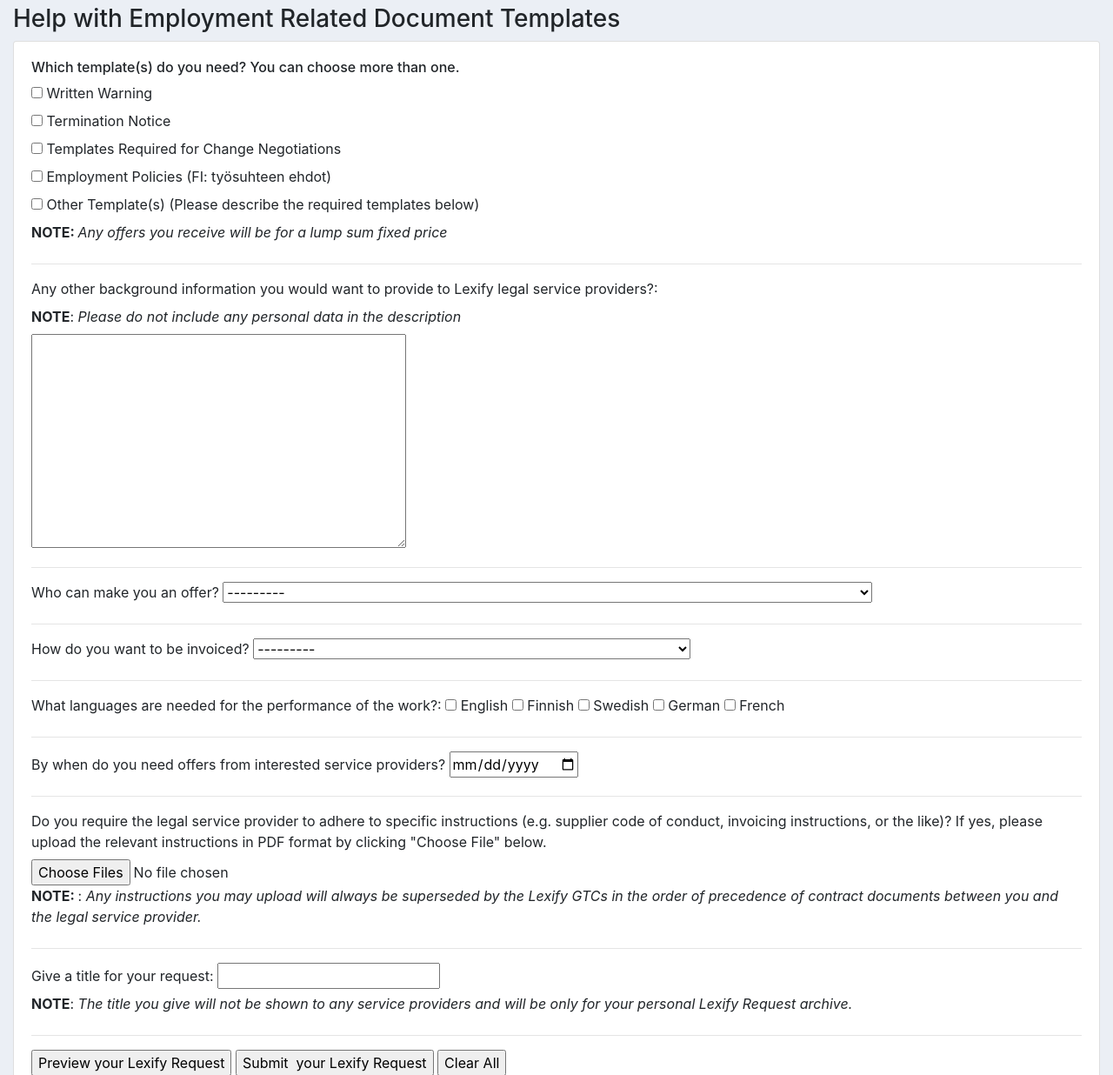
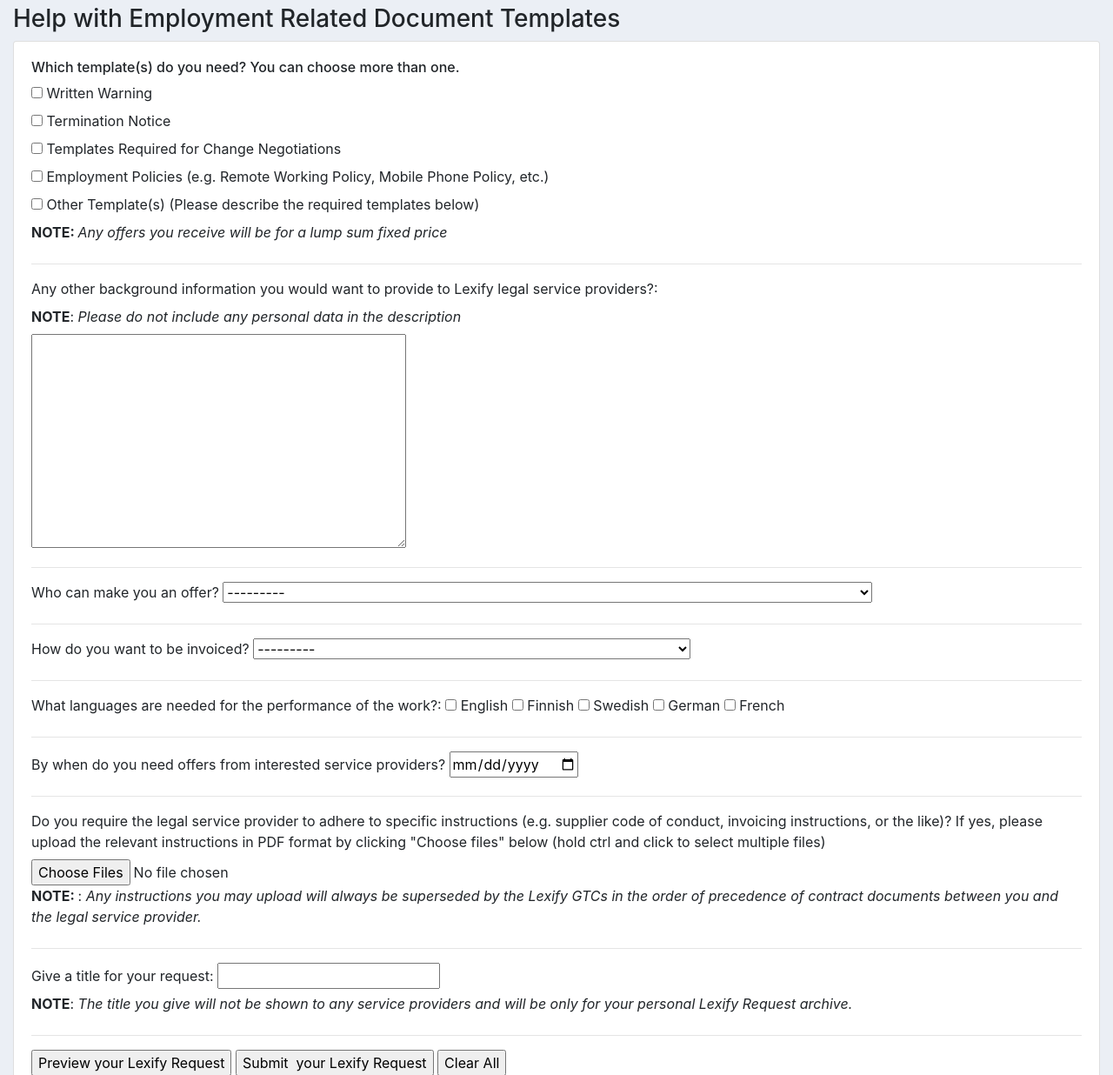
Before and after one commit to 9NickNack9/lexify-project, a Django app: page /employment_documents/ in a window 1280 px wide. Shown: the part 317-1553 px from the top of the page at 87% size. Run offline with Django 3.2, Linux system fonts and the light colour scheme; the visitor is signed in with stand-in values (Sample User, id 1); parts of the project's set-up code (start-up, migrations or seed data) failed here and were passed over; some libraries are stand-ins or nearby versions.

Commit message:
Kirsin kommentit

```diff
--- a/accounts/templates/accounts/employment_documents.html
+++ b/accounts/templates/accounts/employment_documents.html
@@ -104,7 +104,7 @@
 					<input type="checkbox" name="employment_docTemplate" value="YT-menettelydokkarit" id="employment_changeneg">
 					<label for="employment_changeneg">Templates Required for Change Negotiations</label><br>
 					<input type="checkbox" name="employment_docTemplate" value="Employment Policies" id="employment_policies">
-					<label for="employment_policies">Employment Policies (FI: työsuhteen ehdot)</label><br>
+					<label for="employment_policies">Employment Policies (e.g. Remote Working Policy, Mobile Phone Policy, etc.)</label><br>
 					<input type="checkbox" name="employment_docTemplate" value="Muuta" id="employment_other">
 					<label for="employment_ytMenDok">Other Template(s) (Please describe the required templates below)</label><br>
 					<label><strong>NOTE: </strong><i>Any offers you receive will be for a lump sum fixed price</i></label>
@@ -142,10 +142,10 @@
 					{{ form.b2bDate }}
 					<br>
 					<hr>
-					<label for="doc">Do you require the legal service provider to adhere to specific instructions (e.g. supplier code of conduct, invoicing instructions, or the like)? If yes, please upload the relevant instructions in PDF format by clicking "Choose File" below.</label><br>
+					<label for="doc">Do you require the legal service provider to adhere to specific instructions (e.g. supplier code of conduct, invoicing instructions, or the like)? If yes, please upload the relevant instructions in PDF format by clicking "Choose files" below (hold ctrl and click to select multiple files)</label><br>
 					<input type="file" name="doc" id="doc" accept=".pdf" multiple>
 					<br>
-					<label><strong>NOTE: </strong>: <i>Any instructions you may upload will always be superseded by  the Lexify GTCs in the order of precedence of contract documents between you and the legal service provider.</i></label>
+					<label><strong>NOTE: </strong>: <i>Any instructions you may upload will always be superseded by the Lexify GTCs in the order of precedence of contract documents between you and the legal service provider.</i></label>
 					<hr>
 					<label for="{{ form.title.id_for_label }}">Give a title for your request:</label>
 					{{ form.title }}
--- a/accounts/templates/accounts/request_selection.html
+++ b/accounts/templates/accounts/request_selection.html
@@ -16,7 +16,7 @@
   </a>
     <a href="{% url 'employment_selection' %}" class="list-group-item list-group-item-action" aria-current="true">
     <div class="d-flex w-100 justify-content-between">
-      <h5 class="mb-1">Help with Employment Matters</h5>
+      <h5 class="mb-1">Help with Employment related Documents</h5>
     </div>
   </a>
   <a href="{% url 'dispute_selection' %}" class="list-group-item list-group-item-action" aria-current="true">
```
Also changed, not shown: accounts/templates/accounts/register.html (+11 -3 lines), accounts/migrations/0039_auto_20230529_1121.py (added), lexify/settings.py (line endings or trailing spaces).
